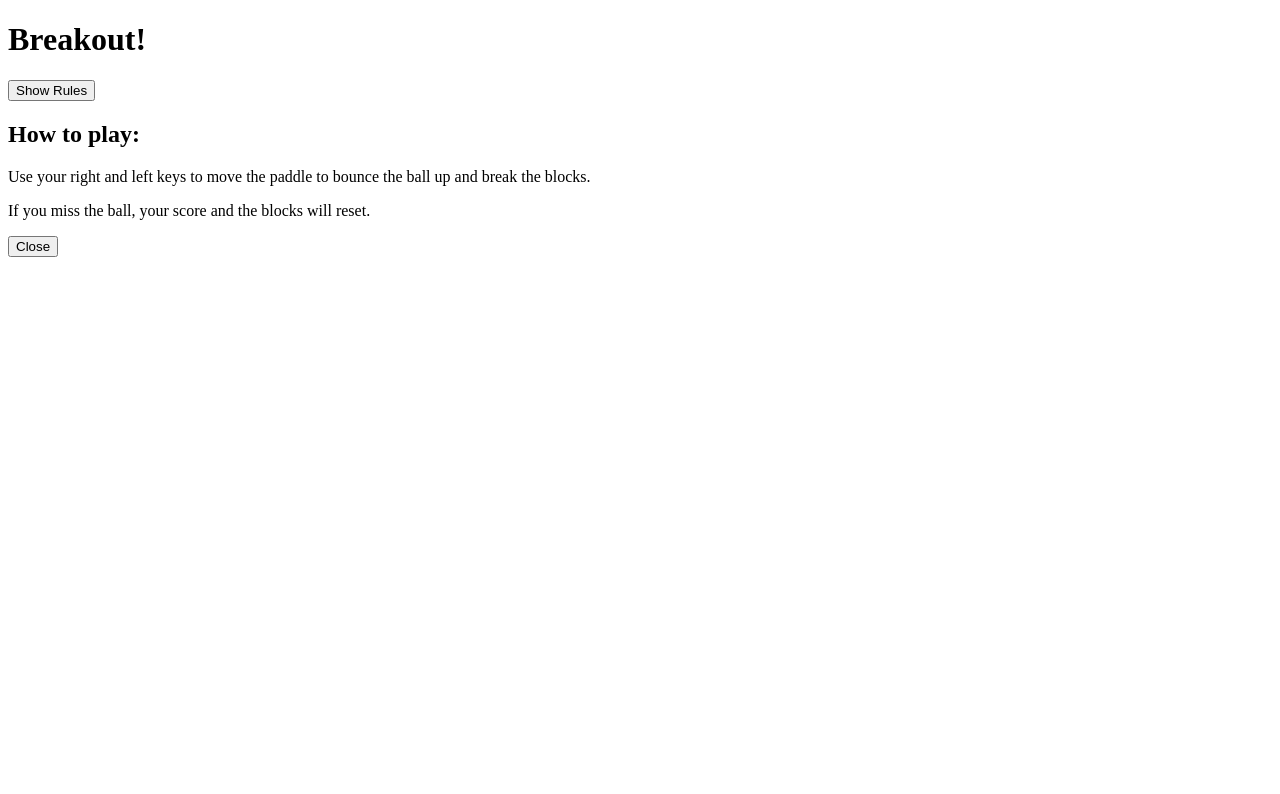
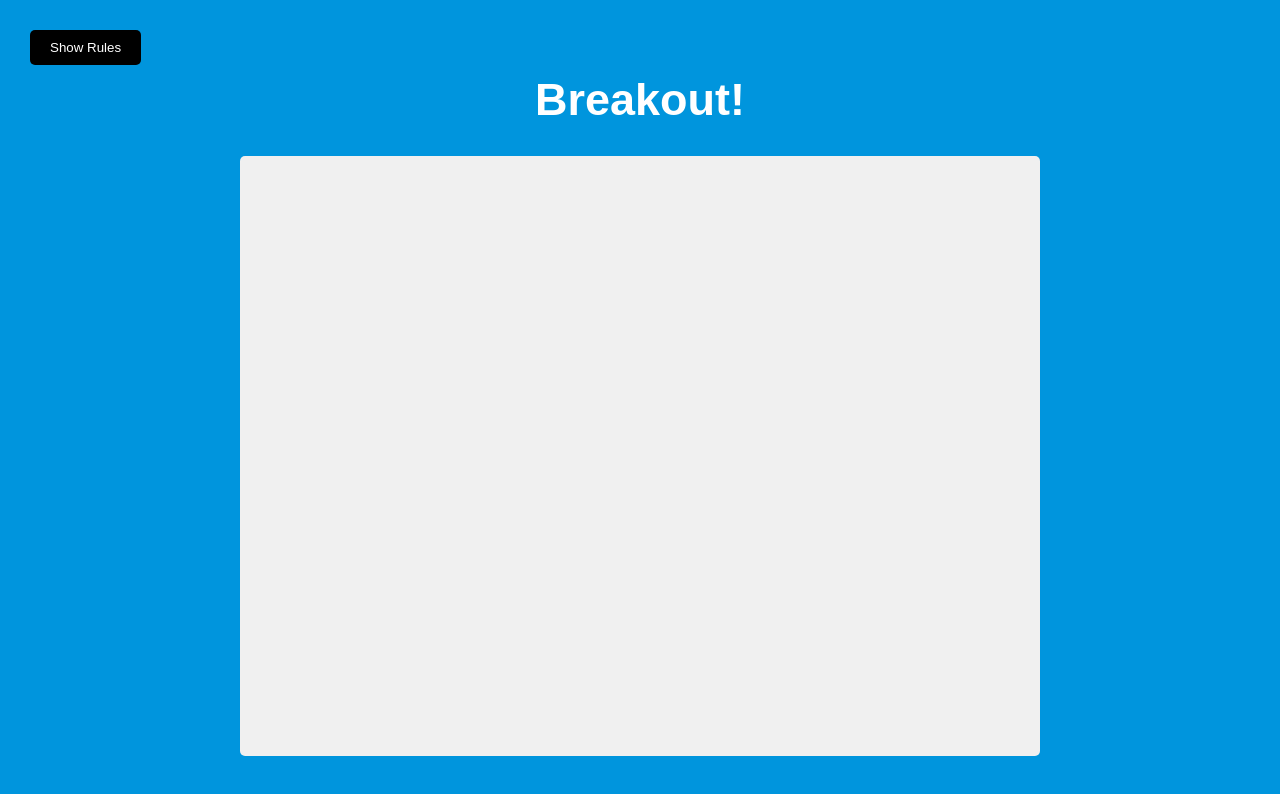
Before and after one commit to bplavin/BreakoutGame, a plain HTML site: page index.html in a window 1280 px wide. Drawn offline with Linux system fonts and the light colour scheme.

Commit message:
rules and buttons styling

```diff
--- a/index.html
+++ b/index.html
@@ -20,6 +20,8 @@
       <button id="close-btn" class="btn">Close</button>
     </div>
 
+    <canvas id="canvas" width="800" height="600"></canvas>
+
     <script src="script.js"></script>
   </body>
 </html>
--- a/style.css
+++ b/style.css
@@ -0,0 +1,70 @@
+* {
+  box-sizing: border-box;
+}
+
+body {
+  display: flex;
+  margin: 0;
+  flex-direction: column;
+  justify-content: center;
+  align-items: center;
+  min-height: 100vh;
+  font-family: Arial, Helvetica, sans-serif;
+  background-color: #0095dd;
+}
+
+h1 {
+  font-size: 45px;
+  color: #fff;
+}
+
+canvas {
+  display: block;
+  background: #f0f0f0;
+  border-radius: 5px;
+}
+
+.btn {
+  padding: 10px 20px;
+  border: 0;
+  background: #000;
+  color: #fff;
+  border-radius: 5px;
+  cursor: pointer;
+}
+
+.btn:focus {
+  outline: 0;
+}
+
+.btn:hover {
+  background: #222;
+}
+
+.btn:active {
+  transform: scale(0.98);
+}
+
+.rules-btn {
+  position: absolute;
+  top: 30px;
+  left: 30px;
+}
+
+.rules {
+  width: 400px;
+  min-height: 100vh;
+  padding: 20px;
+  position: absolute;
+  top: 0;
+  left: 0;
+  background: #333;
+  color: #fff;
+  line-height: 1.5;
+  transform: translateX(-400px);
+  transition: transform 1s ease-in-out;
+}
+
+.rules.show {
+  transform: translateX(0);
+}
```
